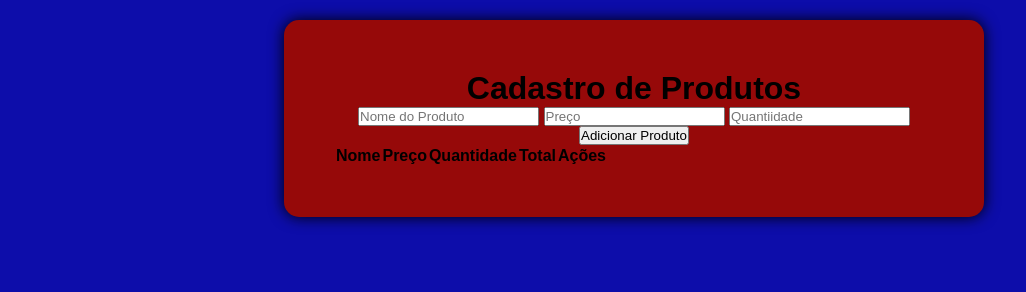
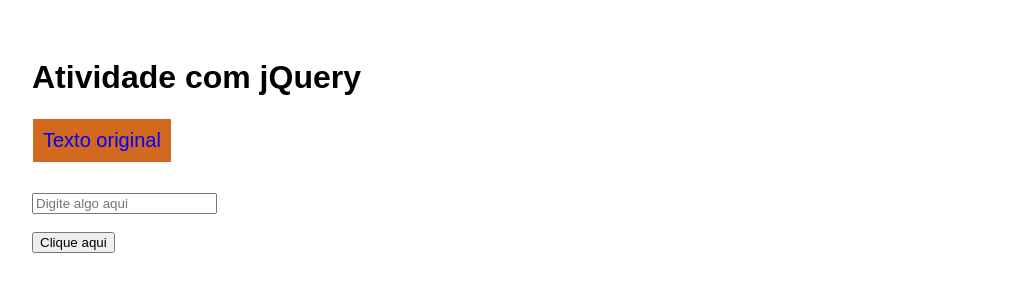
Before and after one commit to Felixblk/Senai, a plain HTML site: page index.html in a window 1280 px wide. Shown: the whole page, without its empty margins (6-1032 px from the left). Drawn offline with nearby package versions, Linux system fonts and the light colour scheme.

Commit message:
Add files via upload

```diff
--- a/index.html
+++ b/index.html
@@ -1,35 +1,61 @@
 <!DOCTYPE html>
 <html lang="pt-br">
 <head>
-    <meta charset="UTF-8">
-    <meta name="viewport" content="width=device-width, initial-scale=1.0">
-    <title>Cadastro de Produtos</title>
-    <link rel="stylesheet" href="style.css">
+  <meta charset="UTF-8">
+  <title>Exemplo jQuery</title>
+  <script src="https://code.jquery.com/jquery-3.6.0.min.js"></script>
+
+  <style>
+    body { font-family: Arial, sans-serif; padding: 30px; }
+    #mensagem {
+        color: blue;
+        font-size: 20px;
+        background-color: chocolate;
+        border: 1px solid white;
+        padding: 10px;
+        width: fit-content;
+    }
+
+    #entrada {
+        margin-top: 10px;
+    }
+  </style>
 </head>
 <body>
-    <div class="container">
-        <h1>Cadastro de Produtos</h1>
 
-        <input type="text" id="nome" placeholder="Nome do Produto">
-        <input type="number" id="preço" placeholder="Preço">
-        <input type="number" id="quanttidade" placeholder="Quantiidade">
-        <button onclick="adicionarProduto()">Adicionar Produto</button>
+  <h1>Atividade com jQuery</h1>
+  <p id="mensagem">Texto original</p>
 
-        <table id="tabela-produtos">
-            <thead>
-                <tr>
-                    <th>Nome</th>
-                    <th>Preço</th>
-                    <th>Quantidade</th>
-                    <th>Total</th>
-                    <th>Ações</th>
-               </tr>
-            </thead>
-            <tbody>
-                <!--Aqui os Produtos serão adicionados através do JavaScript-->
-            </tbody>
-        </table>
-    </div>
+  <input type="text" id="entrada" placeholder="Digite algo aqui">
+  <br><br>
+
+  <button id="botao">Clique aqui</button>
+
+  <script>
+    $("#botao").click(function() {
+        $("#mensagem").text("Você clicou no botão!").css("color", "black").fadeOut(500).fadeIn(500);
+    });
+
+    // Corrigido: 'dblclick' e não 'dbclick'
+    $("#mensagem").dblclick(function() {
+        $(this).append(" Você deu um duplo clique! ").css("font-weight", "bold");
+    });
+
+    // Corrigido: 'cyan' em inglês + 'background-color' escrito corretamente
+    $("#mensagem").mouseenter(function() {
+        $(this).css("background-color", "cyan");
+    }).mouseleave(function() {
+        $(this).css("background-color", "white");
+    });
+
+    $("#botao").click(function() {
+        $("#mensagem").append("<p>Adicionando append</p>");
+        $("#mensagem").prepend("<p>Adicionando prepend</p>");
+        $("#mensagem").before("<p>Before - Texto antes e fora do elemento</p>");
+        $("#mensagem").after("<p>After - Texto antes e fora do meu elemento</p>");
+    });
+
+</script>
 
 </body>
 </html>
```
